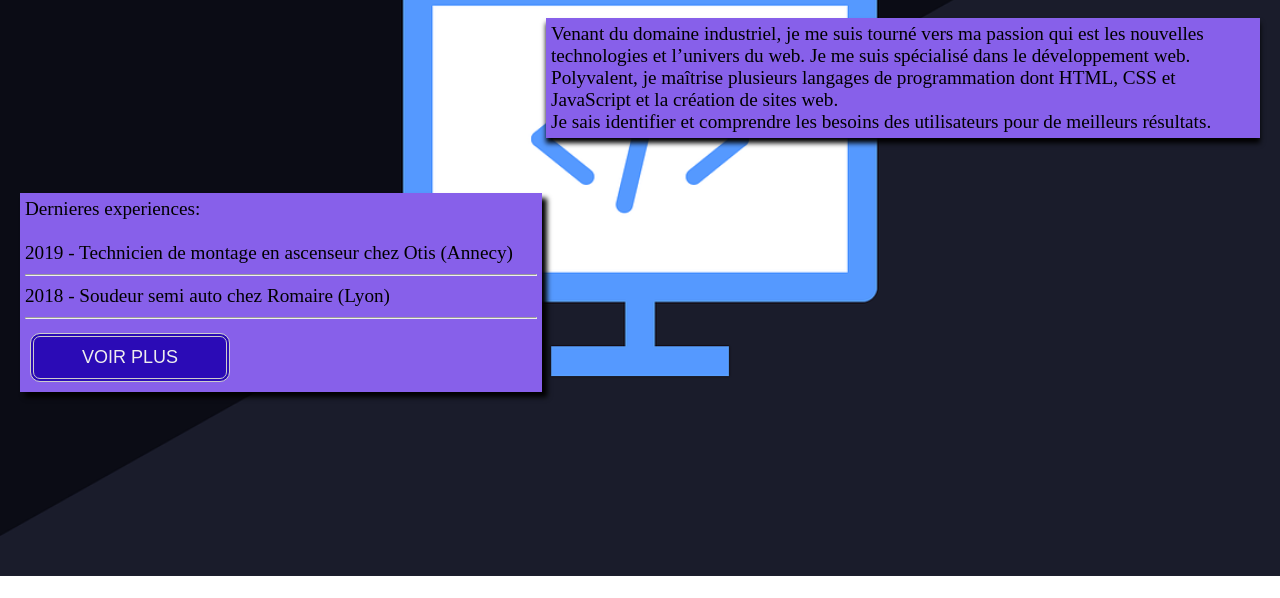
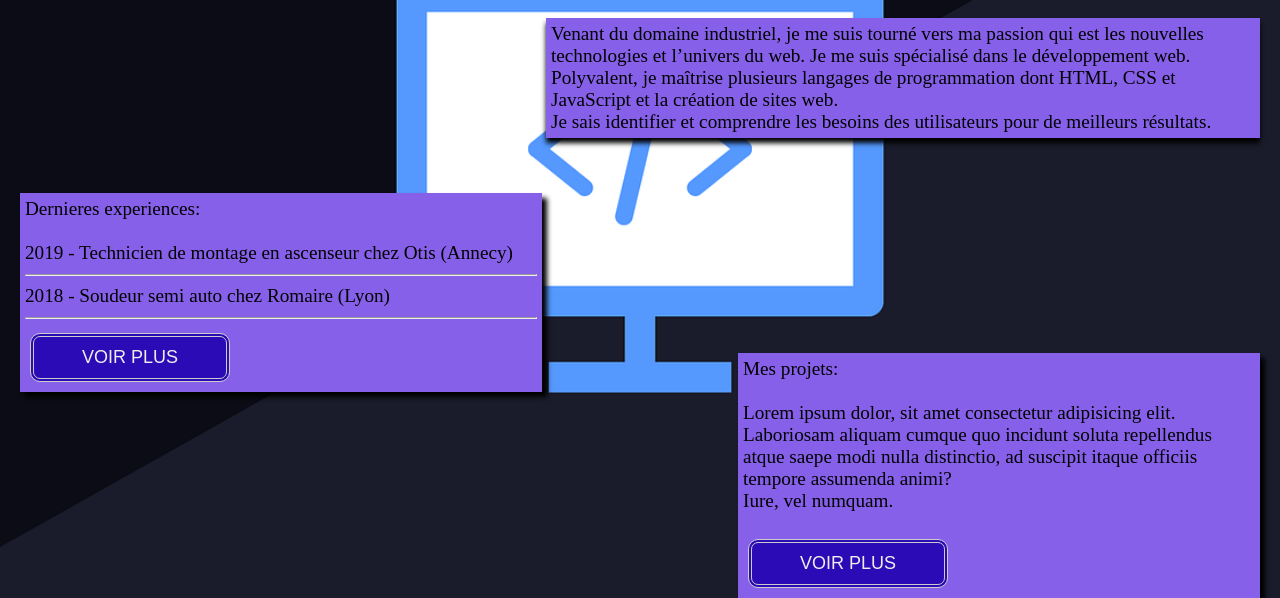
Before and after one commit to Yacine-J/Portfolio, a plain HTML site: page index.html in a window 1280 px wide. Shown: the part 224-822 px from the top of the page. Before the commit the page ends 800 px from the top, so only its background shows below. Drawn offline with Linux system fonts and the light colour scheme.

Commit message:
initial commit

```diff
--- a/index.html
+++ b/index.html
@@ -49,7 +49,15 @@
         <button onclick="window.location.href='http://127.0.0.1:3000/CV.html';">VOIR PLUS</button>
     </div>
 </section>
-
+<section class="Projets">
+    <div class="proj">
+        <p>Mes projets:</p> <br>
+        <p>Lorem ipsum dolor, sit amet consectetur adipisicing elit. <br>
+            Laboriosam aliquam cumque quo incidunt soluta repellendus atque saepe modi nulla distinctio, ad suscipit itaque officiis tempore assumenda animi? <br>
+            Iure, vel numquam.</p> <br>
+             <button onclick="window.location.href='http://127.0.0.1:3000/projets.html';">VOIR PLUS</button>
+    </div>
+</section>
 </main>
 </body>
 
--- a/styles.css
+++ b/styles.css
@@ -7,6 +7,7 @@
     flex-wrap: wrap;
     justify-content: space-between;
 }
+
 .titre-header{
   font-style: italic;
     font-family: 'Lilita One', cursive;
@@ -14,9 +15,11 @@
     height: 45px;
     margin-top: 20px;
 }
+
 h1 {
   color:#fa0505;
 }
+
 .logo-twitter{
     display: flex;
     flex-wrap: wrap;
@@ -25,10 +28,11 @@ h1 {
     position:  relative;
 
 }
+
 body {
   height: 100%;
+}
 
-}
 .nom-metier{
   font-size: 35px;
   font-style: italic;
@@ -36,6 +40,7 @@ body {
   margin-top: 20px;
   color: rgb(166, 0, 255);
 }
+
 .A-propos{
   font-size: larger;
   margin-top: 40px;
@@ -47,6 +52,7 @@ body {
   padding: 5px;
   float:right;
 }
+
 .CV{
   font-size: larger;
   margin-top: 215px;
@@ -58,9 +64,11 @@ body {
   padding: 5px;
   float:left
 }
+
 button:hover {
   background-color: rgb(13, 135, 188);
 }
+
 button {
   display: inline-block;
   background-color: #2b0bb6;
@@ -78,3 +86,15 @@ button {
   cursor: pointer;
   margin: 5px;
 }
+
+.proj{
+  font-size: larger;
+  margin-top: 215px;
+  margin-right: 20px;
+  width: 40%;
+  position: relative;
+  box-shadow: 5px 5px 5px;
+  background-color: #8760ea;
+  padding: 5px;
+  float: right;
+}
```
